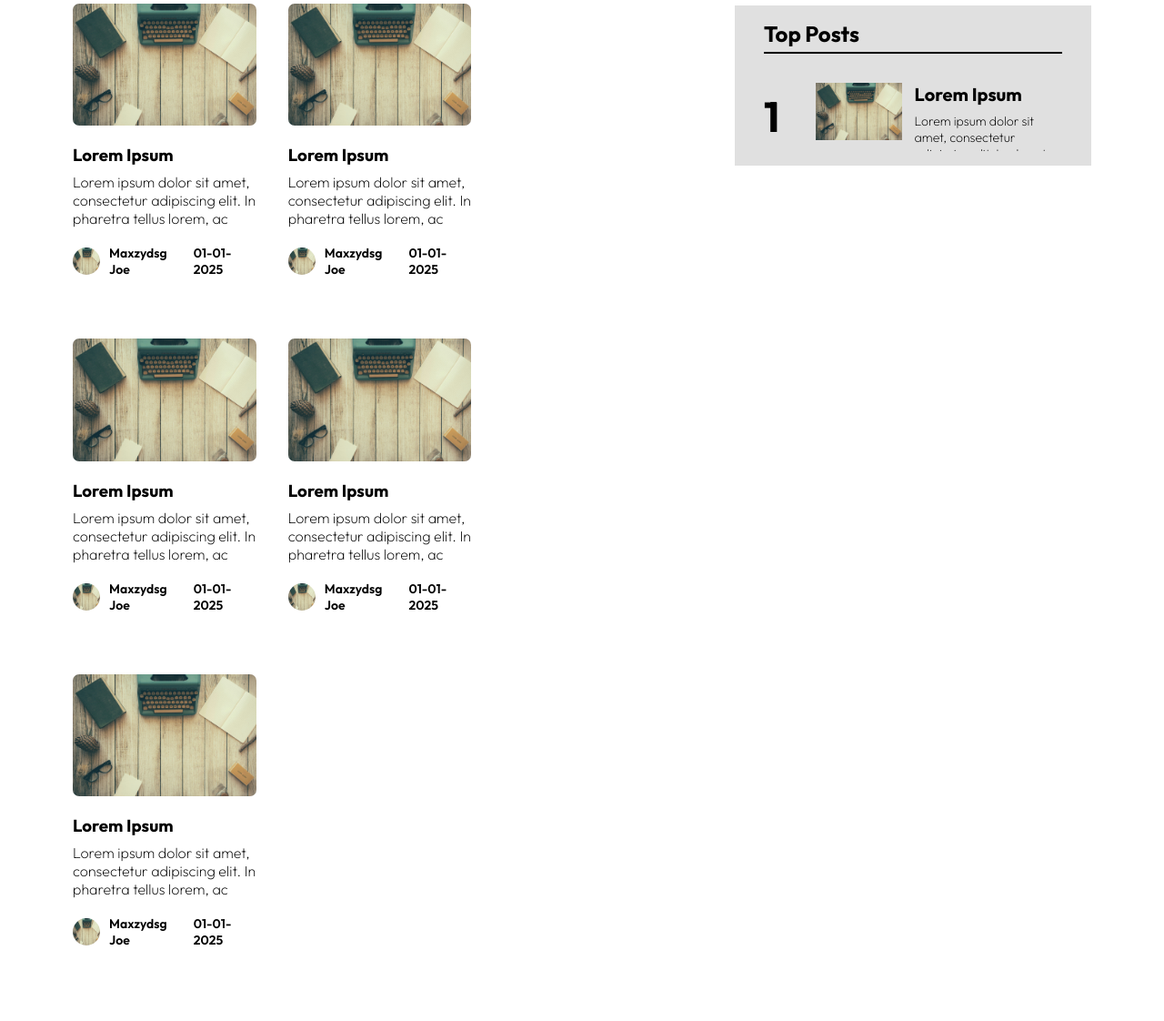
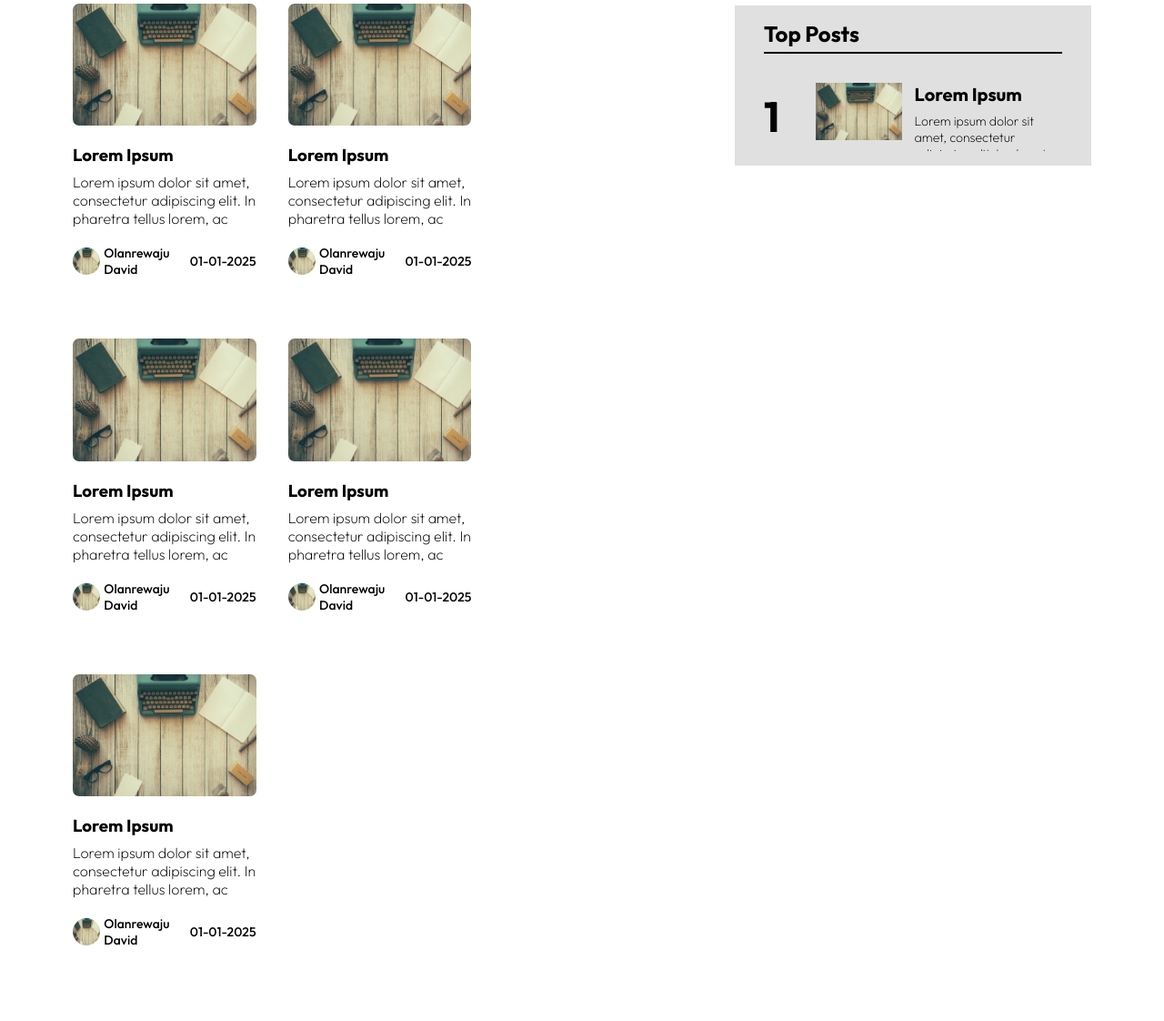
Before and after one commit to davidolanrewaju/my-blog, a PHP site: page / in a window 1280 px wide. Shown: the part 706-1828 px from the top of the page at 91% size. Run offline with PHP 8.4, Linux system fonts and the light colour scheme; some web fonts are replaced.

Commit message:
Fix Author's name and date styling

```diff
--- a/css/style.css
+++ b/css/style.css
@@ -186,17 +186,24 @@ body {
 }
 
 .post-footer {
-  display: flex;
-  flex-direction: row;
+  display: grid;
+  grid-template-columns: 10% 83%;
+  column-gap: 7%;
   align-items: center;
-  gap: 10px;
   margin-top: 15px;
   font-size: 14px;
-  font-weight: 600;
+  font-weight: 500;
 }
 
 .post-footer-img {
   border-radius: 50%;
+}
+
+.post-footer-content {
+  display: grid;
+  grid-template-columns: 50% 45%;
+  column-gap: 5%;
+  align-items: center;
 }
 
 .post-date {
--- a/index.php
+++ b/index.php
@@ -60,8 +60,10 @@
                     <div class="post-footer">
                         <img class="post-footer-img" src="css/assets/retrosupply.jpg" alt="profile-pic" width="30"
                             height="30">
-                        <p class="post-author">Maxzydsg Joe</p>
-                        <p class="post-date">01-01-2025</p>
+                        <div class="post-footer-content">
+                            <p class="post-author">Olanrewaju David</p>
+                            <p class="post-date">01-01-2025</p>
+                        </div>
                     </div>
                 </div>
                 <div class="post-container">
@@ -80,8 +82,10 @@
                     <div class="post-footer">
                         <img class="post-footer-img" src="css/assets/retrosupply.jpg" alt="profile-pic" width="30"
                             height="30">
-                        <p class="post-author">Maxzydsg Joe</p>
-                        <p class="post-date">01-01-2025</p>
+                        <div class="post-footer-content">
+                            <p class="post-author">Olanrewaju David</p>
+                            <p class="post-date">01-01-2025</p>
+                        </div>
                     </div>
                 </div>
                 <div class="post-container">
@@ -100,8 +104,10 @@
                     <div class="post-footer">
                         <img class="post-footer-img" src="css/assets/retrosupply.jpg" alt="profile-pic" width="30"
                             height="30">
-                        <p class="post-author">Maxzydsg Joe</p>
-                        <p class="post-date">01-01-2025</p>
+                        <div class="post-footer-content">
+                            <p class="post-author">Olanrewaju David</p>
+                            <p class="post-date">01-01-2025</p>
+                        </div>
                     </div>
                 </div>
                 <div class="post-container">
@@ -120,8 +126,10 @@
                     <div class="post-footer">
                         <img class="post-footer-img" src="css/assets/retrosupply.jpg" alt="profile-pic" width="30"
                             height="30">
-                        <p class="post-author">Maxzydsg Joe</p>
-                        <p class="post-date">01-01-2025</p>
+                        <div class="post-footer-content">
+                            <p class="post-author">Olanrewaju David</p>
+                            <p class="post-date">01-01-2025</p>
+                        </div>
                     </div>
                 </div>
                 <div class="post-container">
@@ -140,8 +148,10 @@
                     <div class="post-footer">
                         <img class="post-footer-img" src="css/assets/retrosupply.jpg" alt="profile-pic" width="30"
                             height="30">
-                        <p class="post-author">Maxzydsg Joe</p>
-                        <p class="post-date">01-01-2025</p>
+                        <div class="post-footer-content">
+                            <p class="post-author">Olanrewaju David</p>
+                            <p class="post-date">01-01-2025</p>
+                        </div>
                     </div>
                 </div>
             </div>
```
